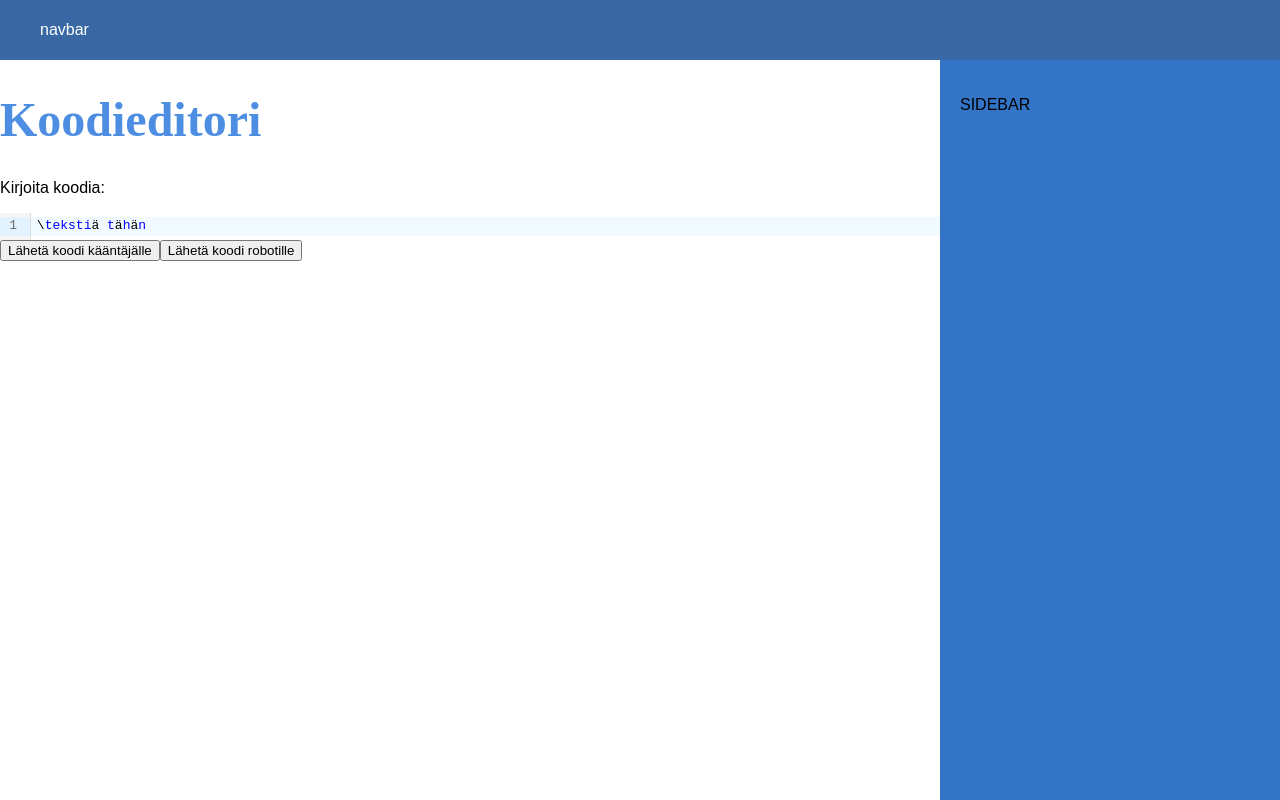
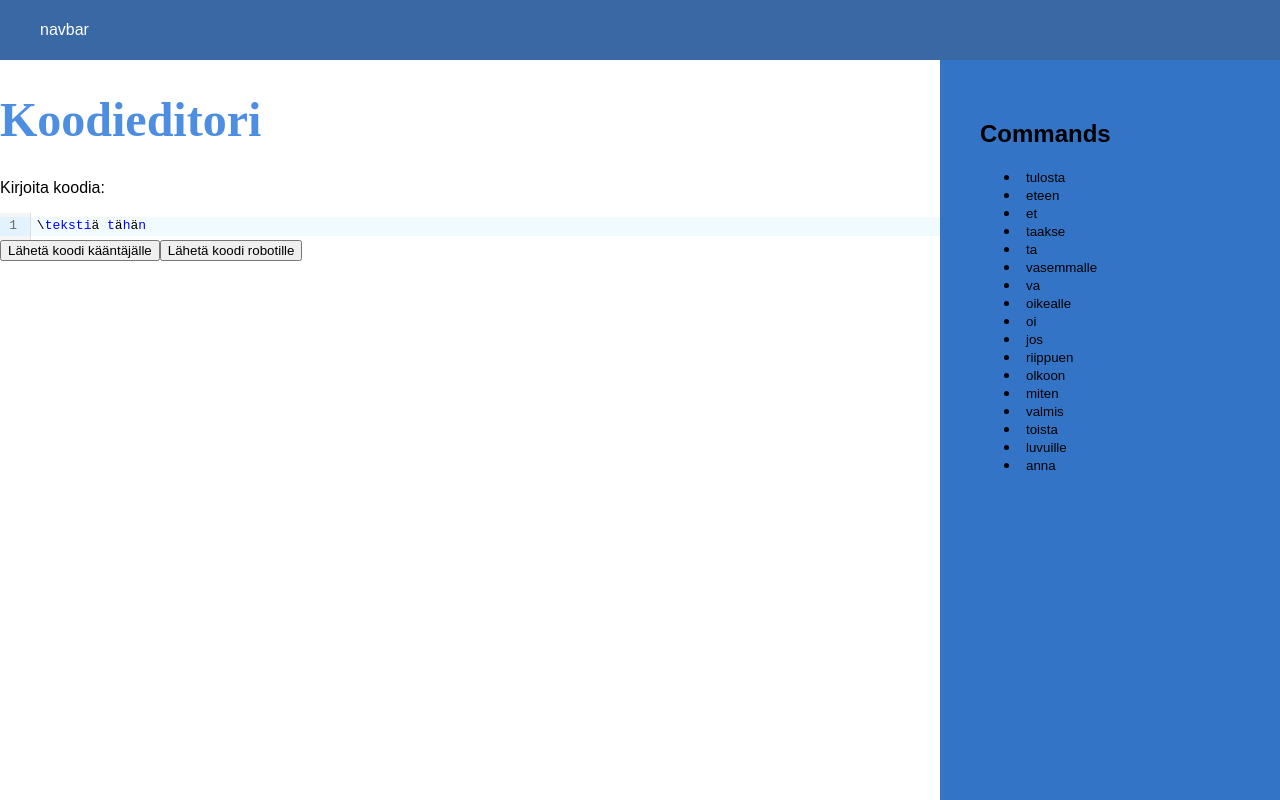
Before and after one commit to robottikoodieditori/ohtuprojekti-robottikoodieditori, a React (Create React App) app in the folder frontend/: page / in a window 1280 px wide. Built offline with nearby package versions, Linux system fonts and the light colour scheme; no server answers.

Commit message:
Sidebar shows commands and documentation
Co-authored-by:  iidaw <iida.w.bjorn@gmail.com>

```diff
--- a/frontend/src/components/sidebar.js
+++ b/frontend/src/components/sidebar.js
@@ -1,11 +1,47 @@
 import '../index.css';
+import { useState, useEffect } from 'react';
+import docs from "../services/tooltips.json"
+import keywords from "../utils/keywords_finnish.txt"
+import ReactMarkdown from "react-markdown";
+
 
 const Sidebar = () => {
+    const [commands, setCommands] = useState([]);
+    const [selectedCommand, setSelectedCommand] = useState(null);
+
+    useEffect(() => {
+        fetch(keywords)
+            .then((response) => response.text())
+            .then((text) => {
+                const commandsArray = text.split(',').filter(Boolean);
+                setCommands(commandsArray);
+            })
+            .catch((error) => console.error('Error reading commands:', error));
+    }, []);
+
+    const handleCommandClick = (command) => {
+        setSelectedCommand(command);
+    };
+
     return (
-        <div>
-            <p>SIDEBAR</p>
+        <div className="sidebar">
+            <h2>Commands</h2>
+            <ul>
+                {commands.map((command) => (
+                    <li key={command}>
+                        <button className="buttonsidebar" onClick={() => handleCommandClick(command)}>{command}</button>
+                    </li>
+                ))}
+            </ul>
+            {selectedCommand && (
+                <div className="documentation">
+                    <h2>{selectedCommand}</h2>
+                    <ReactMarkdown>{docs[selectedCommand]}</ReactMarkdown>
+                </div>
+            )}
         </div>
     );
 }
 
+
 export default Sidebar;
--- a/frontend/src/index.css
+++ b/frontend/src/index.css
@@ -41,3 +41,8 @@ h1 {
 .editor {
   flex: 1;
 }
+
+.buttonsidebar {
+  background-color:rgb(52, 116, 199);
+  border: none;
+}
```
Also changed, not shown: frontend/src/utils/keywords_english.txt (added), frontend/src/utils/keywords_finnish.txt (added).
